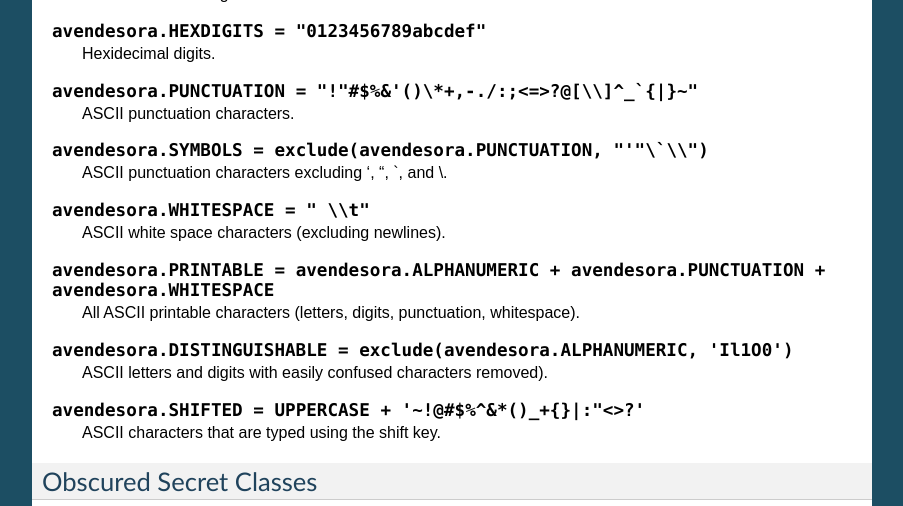
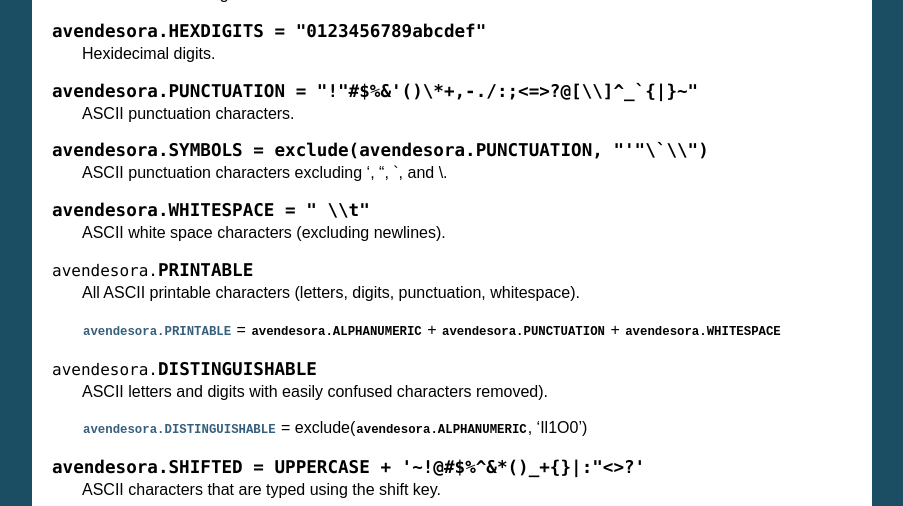
Before and after one commit to KenKundert/avendesora, a Sphinx documentation site: the page built from doc/helpers.rst, in a window 1280 px wide and 900 px high, scrolled down 1447 px, cut to the strip 0-506 px from the top of the window. Shown: the whole strip, without its empty margins (198-1101 px from the left). Built offline with Sphinx 7.4.7, drawn with Linux system fonts in a browser that asks for light colours; some of the changed text lies outside the part shown.

Commit message:
Tweak documentation.

```diff
--- a/doc/helpers.rst
+++ b/doc/helpers.rst
@@ -65,13 +65,20 @@ These are useful when constructing generated secrets.
 
     ASCII white space characters (excluding newlines).
 
-.. attribute:: avendesora.PRINTABLE = avendesora.ALPHANUMERIC + avendesora.PUNCTUATION + avendesora.WHITESPACE
+
+.. attribute:: avendesora.PRINTABLE
 
     All ASCII printable characters (letters, digits, punctuation, whitespace).
 
-.. attribute:: avendesora.DISTINGUISHABLE = exclude(avendesora.ALPHANUMERIC, 'Il1O0')
+    :attr:`avendesora.PRINTABLE` = :attr:`avendesora.ALPHANUMERIC` + :attr:`avendesora.PUNCTUATION` + :attr:`avendesora.WHITESPACE`
+
+
+.. attribute:: avendesora.DISTINGUISHABLE
 
     ASCII letters and digits with easily confused characters removed).
+
+    :attr:`avendesora.DISTINGUISHABLE` = exclude(:attr:`avendesora.ALPHANUMERIC`, 'Il1O0')
+
 
 .. attribute:: avendesora.SHIFTED = UPPERCASE + '~!@#$%^&*()_+{}|:"<>?'
 
```
